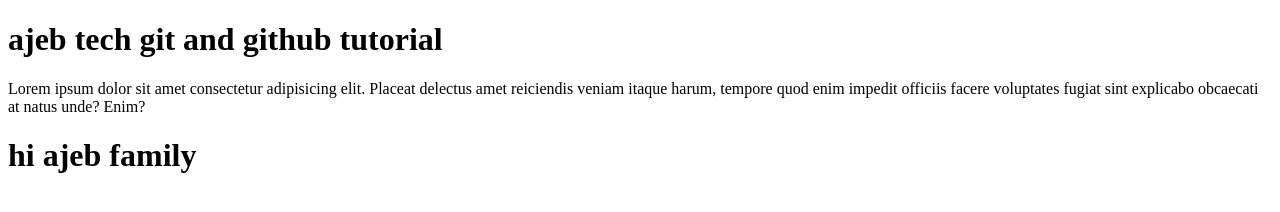
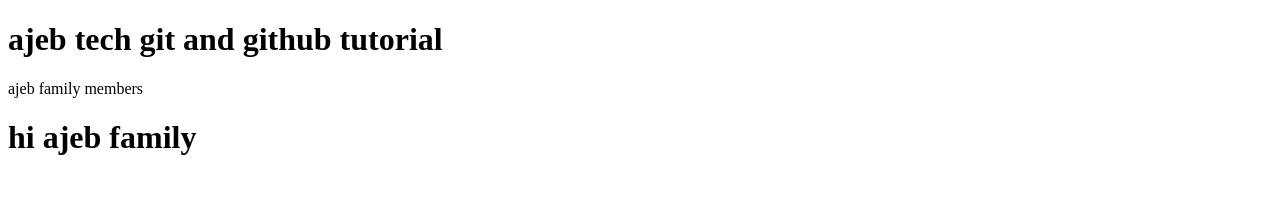
Before and after one commit to yodit22/Forked-first-repo, a plain HTML site: page index.html in a window 1280 px wide. Drawn offline with Linux system fonts and the light colour scheme.

Commit message:
Update index.html

```diff
--- a/index.html
+++ b/index.html
@@ -8,9 +8,7 @@
   <body>
     <h1>ajeb tech git and github tutorial</h1>
     <p>
-      Lorem ipsum dolor sit amet consectetur adipisicing elit. Placeat delectus
-      amet reiciendis veniam itaque harum, tempore quod enim impedit officiis
-      facere voluptates fugiat sint explicabo obcaecati at natus unde? Enim?
+ ajeb family members
     </p>
     <h1>
      hi ajeb family
```
